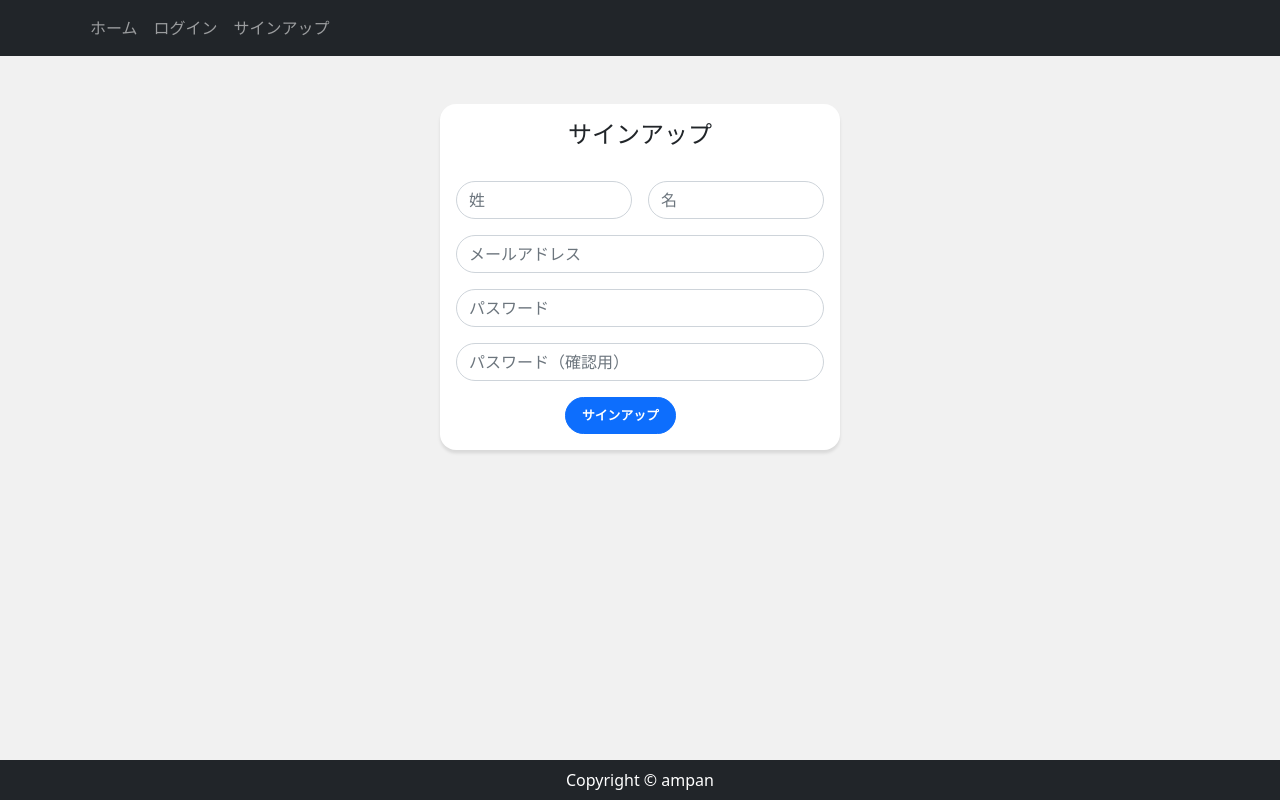
After one commit to tshirt519/django_EC_tutorial, a Django app: page /accounts/signup/ in a window 1280 px wide. The commit adds this page. Run offline with Django 3.2, Linux system fonts and the light colour scheme; some libraries are stand-ins or nearby versions.

Commit message:
✨  ログイン・ログアウト・サインアップ（確認中）機能実装

```diff
--- a/accounts/forms.py
+++ b/accounts/forms.py
@@ -1,6 +1,18 @@
 from django import forms
+from allauth.account.forms import SignupForm
 
 class ProfileForm(forms.Form):
   first_name = forms.CharField(max_length=30, label='姓')
   last_name = forms.CharField(max_length=30, label='名')
   department = forms.CharField(max_length=30, label='所属', required=False)
+
+class SignupUserForm(SignupForm):
+  first_name = forms.CharField(max_length=30, label='姓')
+  last_name = forms.CharField(max_length=30, label='名')
+
+  def save(self, request):
+    user = super(SignupUserForm, self).save(request)
+    user.first_name = self.cleaned_data['first_name']
+    user.last_name = self.cleaned_data['last_name']
+    user.save()
+    return user
--- /dev/null
+++ b/accounts/templates/accounts/signup.html
@@ -0,0 +1,31 @@
+{% extends 'app/base.html' %}
+{% load widget_tweaks %}
+
+{% block content %}
+
+<div class="card card-auth my-5 mx-auto">
+  <div class="card-body">
+    <h5 class="card-title text-center">サインアップ</h5>
+    <form method="post" class="form-auth">
+      {% csrf_token %}
+      <div class="form-label-group form-wrap form-wrap-2">
+        {% render_field form.first_name class='form-control' placeholder='姓' %}
+        {% render_field form.last_name class='form-control' placeholder='名' %}
+      </div>
+      <div class="form-label-group">
+        {% render_field form.email class='form-control' placeholder='メールアドレス' %}
+      </div>
+      <div class="form-label-group">
+        {% render_field form.password1 class='form-control' placeholder='パスワード' %}
+      </div>
+      <div class="form-label-group">
+        {% render_field form.password2 class='form-control' placeholder='パスワード（確認用）' %}
+      </div>
+      <div class="button mx-auto">
+        <button class="btn btn-lg btn-primary btn-block mx-auto" type="submit">サインアップ</button>
+      </div>
+    </form>
+  </div>
+</div>
+
+{% endblock %}
--- a/accounts/urls.py
+++ b/accounts/urls.py
@@ -4,4 +4,7 @@ from accounts import views
 urlpatterns = [
   path('profile/', views.ProfileView.as_view(), name='profile'),
   path('profile/edit/', views.ProfileEditView.as_view(), name='profile_edit'),
+  path('login/', views.LoginView.as_view(), name='account_login'),
+  path('logout/', views.LogoutView.as_view(), name='account_logout'),
+  path('signup/', views.SignupView.as_view(), name='account_signup'),
 ]
--- a/accounts/views.py
+++ b/accounts/views.py
@@ -1,15 +1,18 @@
 from django.shortcuts import render, redirect
 from django.views import View
 from accounts.models import CustomUser
-from accounts.forms import ProfileForm
-class ProfileView(View):
+from accounts.forms import ProfileForm, SignupUserForm
+from allauth.account import views
+from django.contrib.auth.mixins import LoginRequiredMixin
+
+class ProfileView(LoginRequiredMixin, View):
   def get(self, request, *args, **kwargs):
     user_data = CustomUser.objects.get(id=request.user.id)
     return render(request, 'accounts/profile.html', {
       'user_data': user_data,
     })
 
-class ProfileEditView(View):
+class ProfileEditView(LoginRequiredMixin, View):
   def get(self, request, *args, **kwargs):
     user_data = CustomUser.objects.get(id=request.user.id)
     form = ProfileForm(
@@ -38,3 +41,18 @@ class ProfileEditView(View):
     return render(request, 'account/profile.html', {
       'form': form
     })
+
+class LoginView(views.LoginView):
+  template_name = 'accounts/login.html'
+
+class LogoutView(views.LogoutView):
+  template_name = 'accounts/logout.html'
+
+  def post(self, *args, **kwargs):
+    if self.request.user.is_authenticated:
+      self.logout()
+    return redirect('/')
+
+class SignupView(views.SignupView):
+  template_name = 'accounts/signup.html'
+  form_class = SignupUserForm
--- a/app/static/css/style.css
+++ b/app/static/css/style.css
@@ -63,3 +63,27 @@ main {
 .form-control:focus {
   box-shadow: none;
 }
+
+.card-auth {
+  width: 400px;
+  border: 0;
+  border-radius: 1rem;
+  box-shadow: 0 0.2rem 0.2rem 0 rgba(0, 0, 0, 0.1);
+}
+
+.card-title {
+  margin-bottom: 2rem;
+  font-size: 1.5rem;
+}
+
+.form-auth {
+  width: 100%;
+}
+
+.form-label-group {
+  margin-bottom: 1rem;
+}
+
+.form-label-group input {
+  border-radius: 2rem;
+}
--- a/app/templates/app/base.html
+++ b/app/templates/app/base.html
@@ -17,9 +17,21 @@
         <li class="nav-item">
           <a href="/" class="nav-link">ホーム</a>
         </li>
-        <li class="nav-item">
-          <a href="{% url 'profile' %}" class="nav-link">プロフィール</a>
-        </li>
+        {% if user.is_authenticated %}
+          <li class="nav-item">
+            <a href="{% url 'profile' %}" class="nav-link">プロフィール</a>
+          </li>
+          <li class="nav-item">
+            <a href="{% url 'account_logout' %}" class="nav-link">ログアウト</a>
+          </li>
+        {% else %}
+          <li class="nav-item">
+            <a href="{% url 'account_login' %}" class="nav-link">ログイン</a>
+          </li>
+          <li class="nav-item">
+            <a href="{% url 'account_signup' %}" class="nav-link">サインアップ</a>
+          </li>
+        {% endif %}
       </ul>
     </div>
   </nav>
--- a/app/views.py
+++ b/app/views.py
@@ -1,5 +1,5 @@
 from django.shortcuts import render
 from django.views.generic import TemplateView
-
-class IndexView(TemplateView):
+from django.contrib.auth.mixins import LoginRequiredMixin
+class IndexView(LoginRequiredMixin, TemplateView):
   template_name = 'app/index.html'
--- a/django_custom_auth/urls.py
+++ b/django_custom_auth/urls.py
@@ -20,4 +20,5 @@ urlpatterns = [
     path('admin/', admin.site.urls),
     path('', include('app.urls')),
     path('accounts/', include('accounts.urls')),
+    path('accounts/', include('allauth.urls')),
 ]
```
Also changed, not shown: accounts/templates/accounts/login.html (added, +22 -0 lines), accounts/templates/accounts/logout.html (added, +17 -0 lines), db.sqlite3.
